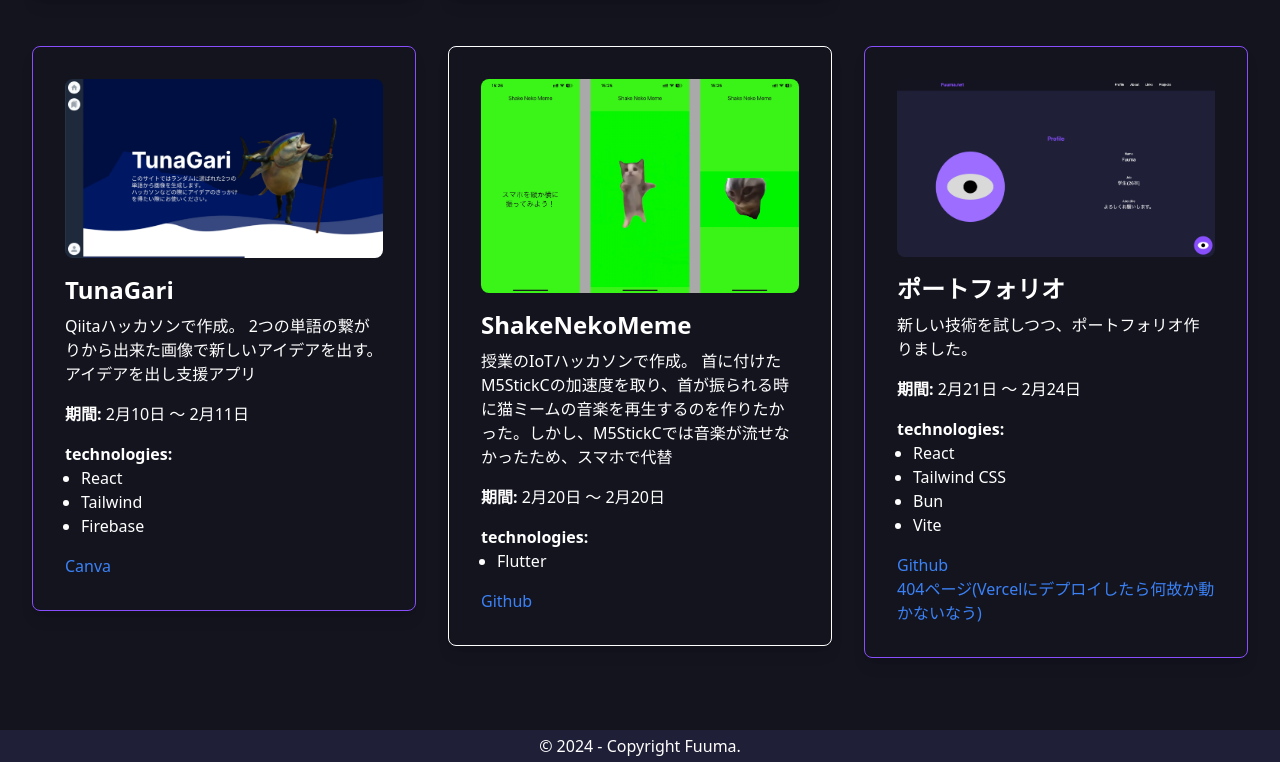
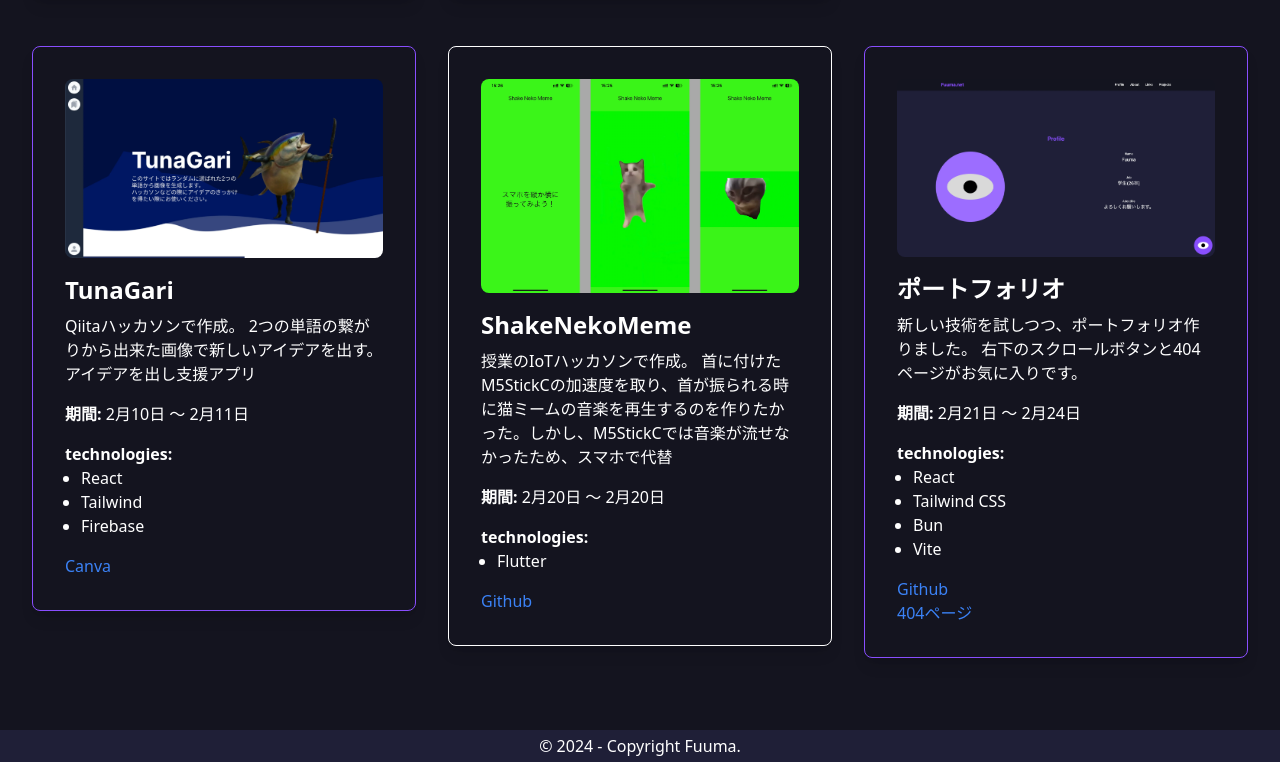
Before and after one commit to Fuuma0000/portfolio, a React (Vite) app: page / in a window 1280 px wide. Shown: the part 3163-3925 px from the top of the page. Built offline with nearby package versions, Linux system fonts and the light colour scheme.

Commit message:
feat: 404ページをわかりやすくした

```diff
--- a/src/components/Projects.tsx
+++ b/src/components/Projects.tsx
@@ -178,7 +178,8 @@ const Projects = ({ index }: { index: number }) => {
     {
       image: portfolioImg,
       title: 'ポートフォリオ',
-      description: '新しい技術を試しつつ、ポートフォリオ作りました。',
+      description:
+        '新しい技術を試しつつ、ポートフォリオ作りました。\n右下のスクロールボタンと404ページがお気に入りです。',
       duration: '2月21日 〜 2月24日',
       technologies: ['React', 'Tailwind CSS', 'Bun', 'Vite'],
       links: [
@@ -188,7 +189,7 @@ const Projects = ({ index }: { index: number }) => {
         },
         {
           url: 'https://portfolio.fuuma.net/404',
-          displayName: '404ページ(Vercelにデプロイしたら何故か動かないなう)',
+          displayName: '404ページ',
         },
       ],
     },
--- a/src/components/ThreeEye.tsx
+++ b/src/components/ThreeEye.tsx
@@ -1,8 +1,8 @@
 import React from 'react';
-
 import { Canvas, useThree } from '@react-three/fiber';
 import { useState, useEffect } from 'react';
 import { TextureLoader } from 'three';
+import { Text } from '@react-three/drei';
 import eyeSvg from '@/assets/textures/eye.svg';
 
 interface EyeProps {
@@ -28,7 +28,6 @@ const Scene = ({ children }: { children: React.ReactNode }) => {
   const { gl } = useThree();
 
   useEffect(() => {
-    // WebGLRendererにアクセスして背景色を変更
     gl.setClearColor('black');
   }, [gl]);
 
@@ -45,7 +44,6 @@ const ThreeEye = () => {
       y: -(clientY / window.innerHeight) * 2 + 1,
     };
 
-    // マウスの位置に合わせてボールを回転させる
     const targetRotationX = -mouse.y * Math.PI * 0.25;
     const targetRotationY = mouse.x * Math.PI * 0.25;
 
@@ -54,14 +52,35 @@ const ThreeEye = () => {
       y: targetRotationY,
     });
   };
+
+  const handleCanvasClick = () => {
+    // クリックされたときの処理を追加
+    window.location.href = 'https://portfolio.fuuma.net';
+  };
+
   return (
     <Canvas
       style={{ cursor: 'grab', position: 'absolute' }}
       onPointerMove={handleMouseMove}
       camera={{ position: [0, 0, 5], fov: 75 }}
+      onClick={handleCanvasClick}
     >
       <Scene>
+        <Text position={[0, 2.5, 0]} color="white" fontSize={0.8}>
+          404
+        </Text>
+        <Text position={[0, 1.8, 0]} color="white" fontSize={0.3}>
+          Not Found
+        </Text>
         <Eye rotation={rotation} />
+        <Text
+          position={[0, -3, 0]}
+          color="white"
+          fontSize={0.2}
+          onClick={handleCanvasClick}
+        >
+          Click to go back to portfolio.fuuma.net
+        </Text>
       </Scene>
     </Canvas>
   );
```
